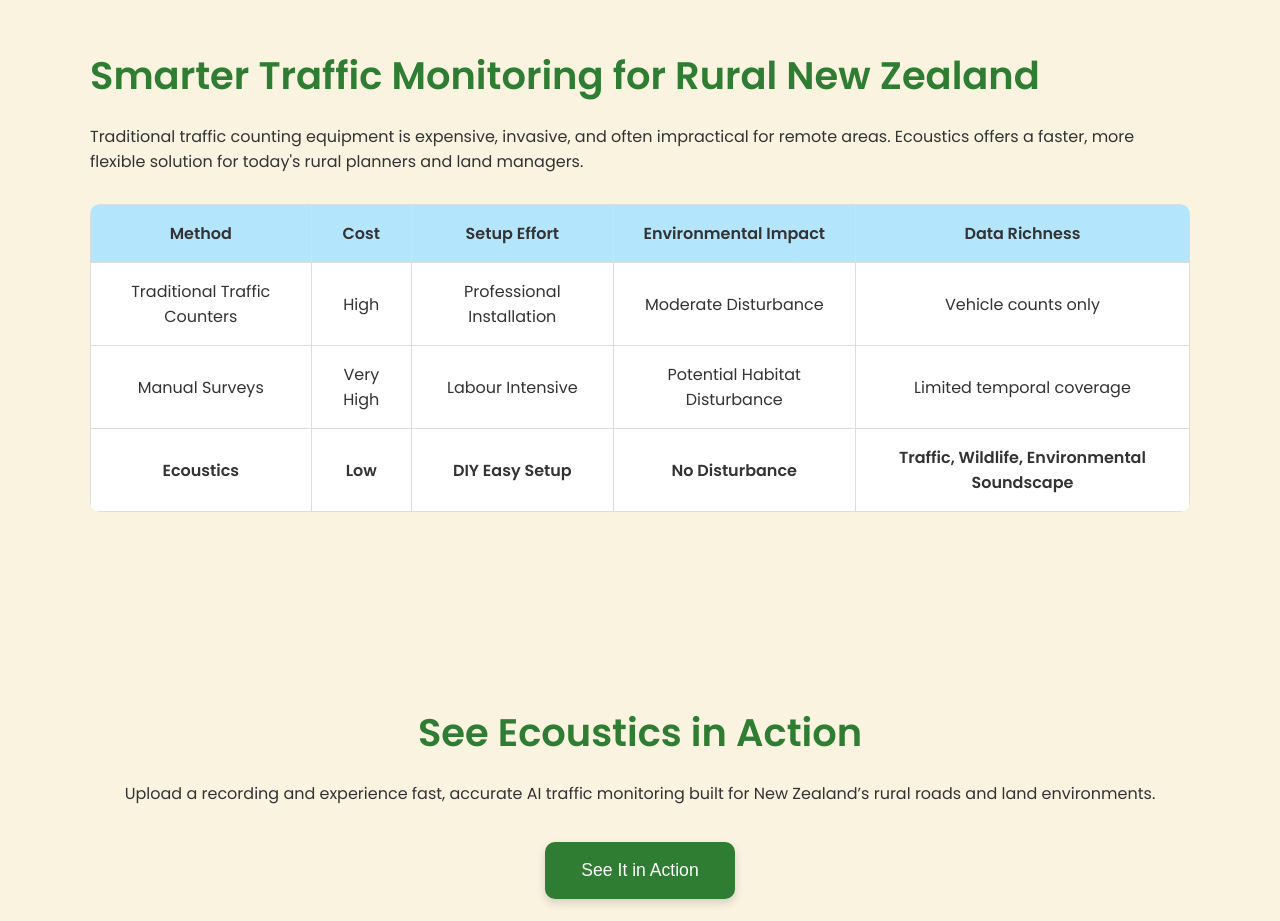
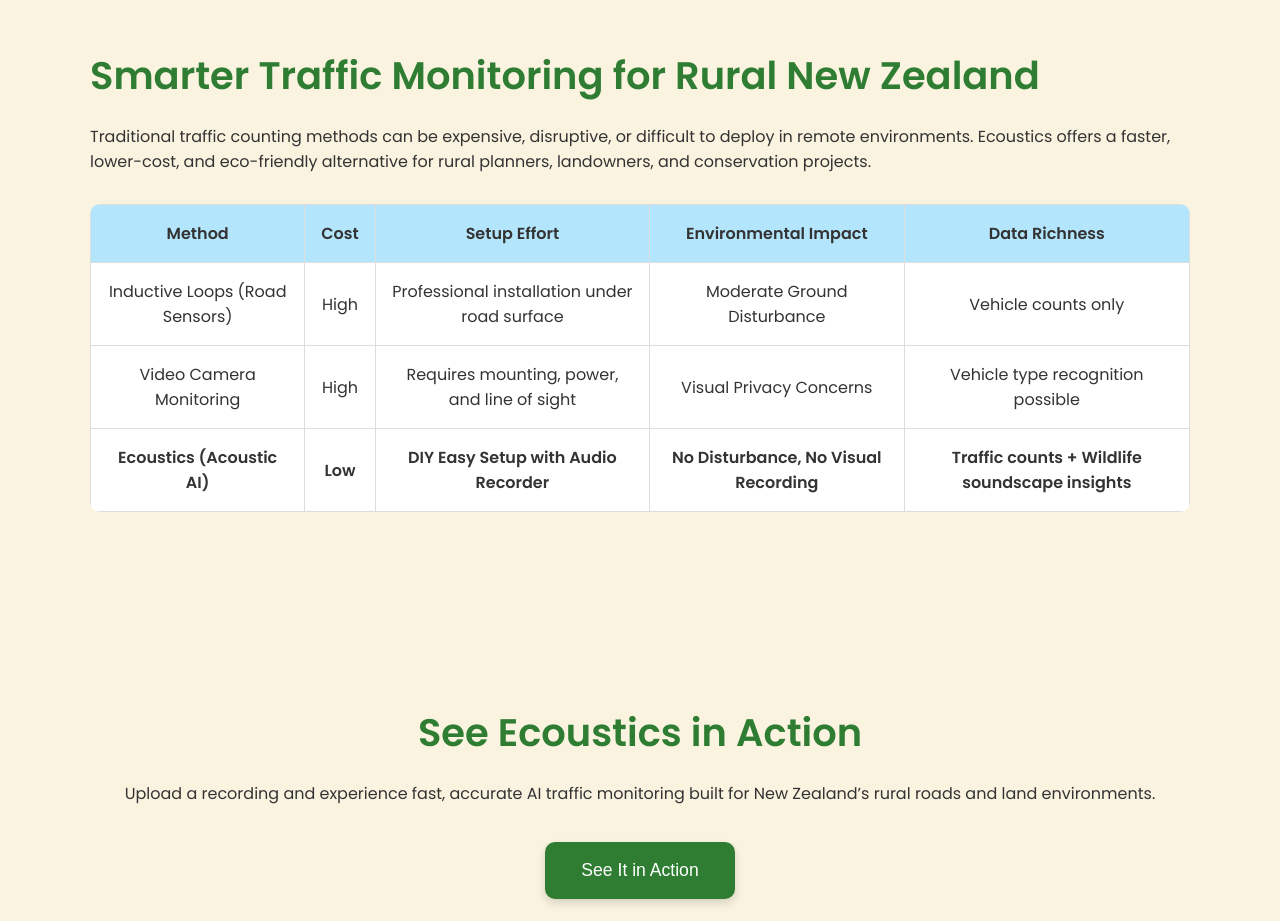
Before and after one commit to technosophical/trafficai, a plain HTML site: page newhome.html in a window 1280 px wide. Shown: the part 2040-2961 px from the top of the page. Drawn offline with Linux system fonts and the light colour scheme.

Commit message:
refinements

```diff
--- a/newhome.html
+++ b/newhome.html
@@ -184,8 +184,8 @@
 <section>
     <h2>Smarter Traffic Monitoring for Rural New Zealand</h2>
     <p>
-        Traditional traffic counting equipment is expensive, invasive, and often impractical for remote areas.
-        Ecoustics offers a faster, more flexible solution for today's rural planners and land managers.
+        Traditional traffic counting methods can be expensive, disruptive, or difficult to deploy in remote environments.
+        Ecoustics offers a faster, lower-cost, and eco-friendly alternative for rural planners, landowners, and conservation projects.
     </p>
 
     <table class="comparison-table">
@@ -200,29 +200,30 @@
         </thead>
         <tbody>
             <tr>
-                <td>Traditional Traffic Counters</td>
+                <td>Inductive Loops (Road Sensors)</td>
                 <td>High</td>
-                <td>Professional Installation</td>
-                <td>Moderate Disturbance</td>
+                <td>Professional installation under road surface</td>
+                <td>Moderate Ground Disturbance</td>
                 <td>Vehicle counts only</td>
             </tr>
             <tr>
-                <td>Manual Surveys</td>
-                <td>Very High</td>
-                <td>Labour Intensive</td>
-                <td>Potential Habitat Disturbance</td>
-                <td>Limited temporal coverage</td>
+                <td>Video Camera Monitoring</td>
+                <td>High</td>
+                <td>Requires mounting, power, and line of sight</td>
+                <td>Visual Privacy Concerns</td>
+                <td>Vehicle type recognition possible</td>
             </tr>
             <tr>
-                <td><strong>Ecoustics</strong></td>
+                <td><strong>Ecoustics (Acoustic AI)</strong></td>
                 <td><strong>Low</strong></td>
-                <td><strong>DIY Easy Setup</strong></td>
-                <td><strong>No Disturbance</strong></td>
-                <td><strong>Traffic, Wildlife, Environmental Soundscape</strong></td>
+                <td><strong>DIY Easy Setup with Audio Recorder</strong></td>
+                <td><strong>No Disturbance, No Visual Recording</strong></td>
+                <td><strong>Traffic counts + Wildlife soundscape insights</strong></td>
             </tr>
         </tbody>
     </table>
 </section>
+
 
 
 <!-- Single Call-to-Action Section -->
```
Also changed, not shown: upload.html (+0 -3 lines).
